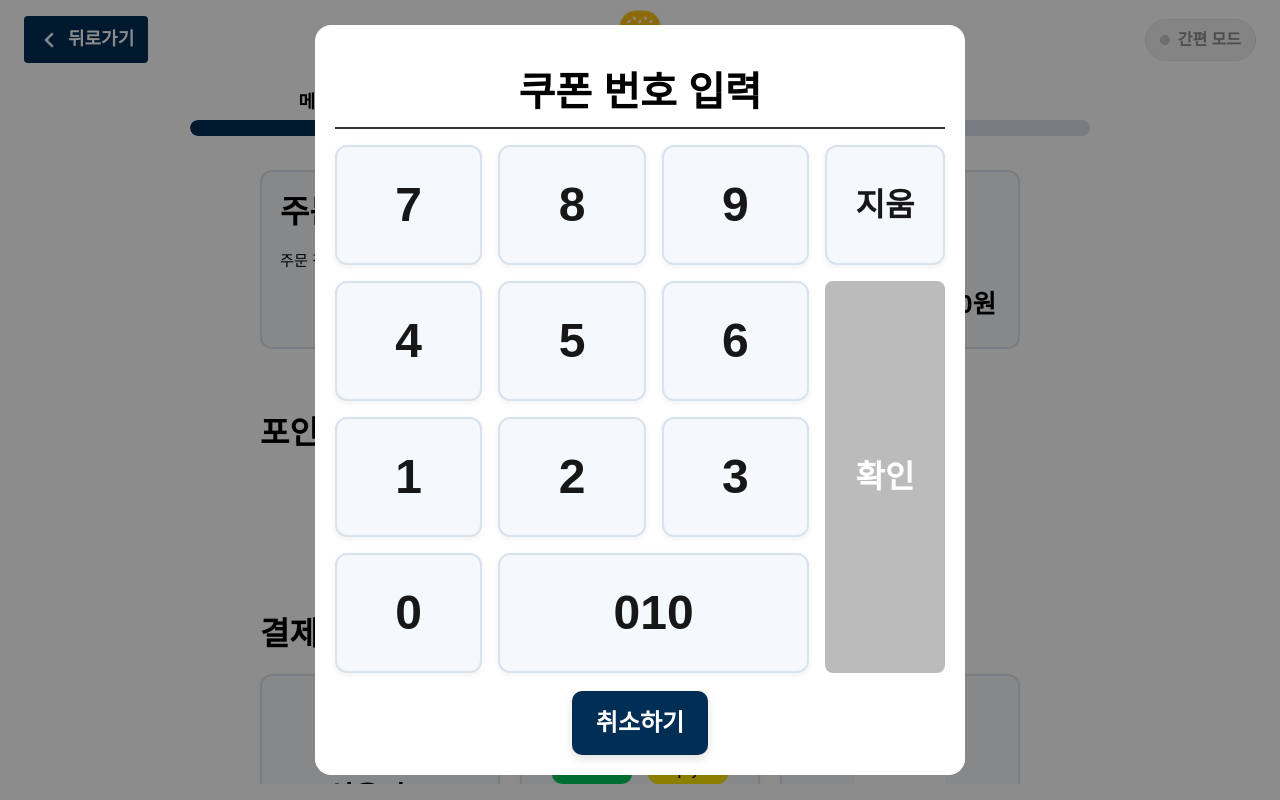
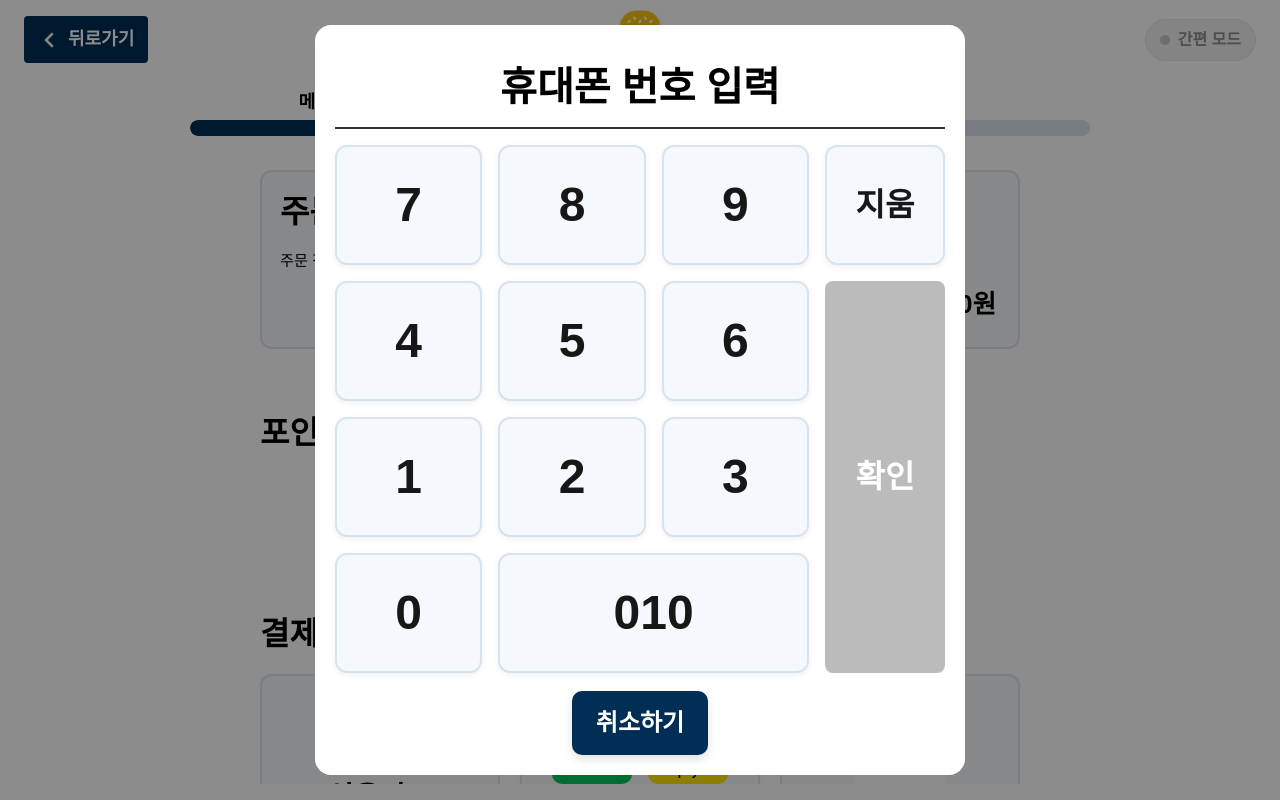
Before and after one commit to dongdol123/Senior_kiosk, a Next.js app: page /points in a window 1280 px wide. Both pictures are taken after a click on the button "휴대폰 번호로 적립하기". Built offline with nearby package versions, Linux system fonts and the light colour scheme; a web font is replaced by a local one.

Commit message:
휴대폰 적립 수정

```diff
--- a/src/app/points/page.js
+++ b/src/app/points/page.js
@@ -20,7 +20,6 @@ function PointsPageContent() {
     const [showPhoneModal, setShowPhoneModal] = useState(false);
     const [couponCode, setCouponCode] = useState("");
     const [showCouponModal, setShowCouponModal] = useState(false);
-    const phoneModalMode = "phone";
     const [isListening, setIsListening] = useState(false);
     const [assistantMessage, setAssistantMessage] = useState("");
     const [voiceLogs, setVoiceLogs] = useState([]);
@@ -66,6 +65,7 @@ function PointsPageContent() {
 
     function handleCouponPaymentClick() {
         setActivePaymentButton("coupon");
+        setActiveDialButton("");
         setCouponCode("");
         setShowCouponModal(true);
     }
@@ -180,11 +180,21 @@ function PointsPageContent() {
     }
 
     function openPhoneModal() {
+        shouldListenRef.current = false;
+        try { recognitionRef.current && recognitionRef.current.stop(); } catch {}
+        setCouponCode("");
+        setActiveDialButton("");
         setShowPhoneModal(true);
     }
 
     function closePhoneModal() {
         setShowPhoneModal(false);
+        setActiveDialButton("");
+        shouldListenRef.current = true;
+        setTimeout(() => {
+            if (!mountedRef.current || !shouldListenRef.current || isSpeakingRef.current) return;
+            try { recognitionRef.current && recognitionRef.current.start(); } catch {}
+        }, 300);
     }
 
     function confirmPhoneModal() {
@@ -210,6 +220,7 @@ function PointsPageContent() {
 
     function closeCouponModal() {
         setShowCouponModal(false);
+        setActiveDialButton("");
     }
 
     function confirmCouponModal() {
@@ -579,8 +590,18 @@ function PointsPageContent() {
                     <div style={{ fontSize: "2rem", fontWeight: "700", color: "#000000", marginBottom: "14px" }}>
                         포인트 적립하기
                     </div>
-                    <div style={{ display: "flex", gap: "12px", flexWrap: "wrap", justifyContent: "center" }}>
+                    <div
+                        style={{
+                            display: "flex",
+                            gap: "12px",
+                            flexWrap: "wrap",
+                            justifyContent: "center",
+                            position: "relative",
+                            zIndex: 2,
+                        }}
+                    >
                         <button
+                            type="button"
                             onClick={openPhoneModal}
                             style={{
                                 width: "360px",
@@ -592,7 +613,9 @@ function PointsPageContent() {
                                 color: "#ffffff",
                                 border: "none",
                                 borderRadius: "12px",
-                                cursor: "pointer"
+                                cursor: "pointer",
+                                position: "relative",
+                                zIndex: 2,
                             }}
                         >
                             휴대폰 번호로 적립하기
@@ -815,35 +838,21 @@ function PointsPageContent() {
                         <div style={{ display: "flex", justifyContent: "space-between", alignItems: "center", marginBottom: "12px" }}>
                         </div>
 
-                        <div style={{ borderBottom: "2px solid #333", paddingBottom: "10px", marginBottom: "16px", textAlign: "center", fontSize: "2.5rem", fontWeight: "700", position: "relative", color: "transparent" }}>
                         <div
                             style={{
-                                    position: "absolute",
-                                    inset: 0,
+                                borderBottom: "2px solid #333",
+                                paddingBottom: "10px",
+                                marginBottom: "16px",
+                                textAlign: "center",
+                                fontSize: "2.5rem",
+                                fontWeight: "700",
+                                color: "#000000",
+                                minHeight: "62px",
                                 display: "flex",
                                 alignItems: "center",
                                 justifyContent: "center",
-                                    color: "#000000",
-                                    background: "#ffffff",
                             }}
                         >
-                                {couponCode.length ? formatCouponCode(couponCode) : "쿠폰 번호 입력"}
-                            </div>
-                            {phoneModalMode === "coupon" && !phoneNumber.length && (
-                                <div
-                                    style={{
-                                        position: "absolute",
-                                        inset: 0,
-                                        display: "flex",
-                                        alignItems: "center",
-                                        justifyContent: "center",
-                                        color: "#000000",
-                                        background: "#ffffff",
-                                    }}
-                                >
-                                    쿠폰 번호 입력
-                                </div>
-                            )}
                             {phoneNumber.length ? formatPhoneNumber(phoneNumber) : "휴대폰 번호 입력"}
                         </div>
 
@@ -928,9 +937,9 @@ function PointsPageContent() {
                                     background: "#ffffff",
                                 }}
                             >
-                                {couponCode.length ? formatCouponCode(couponCode) : "쿠폰 번호 입력"}
+                                {couponCode.length ? formatCouponCode(couponCode) : "쿠폰 번호 16자리 입력"}
                             </div>
-                            {couponCode.length ? couponCode : "쿠폰 번호 입력"}
+                            {couponCode.length ? couponCode : "쿠폰 번호 16자리 입력"}
                         </div>
 
                         <div style={{ display: "flex", gap: "16px" }}>
```
Lines whose indentation alone changed are shown as unchanged.
